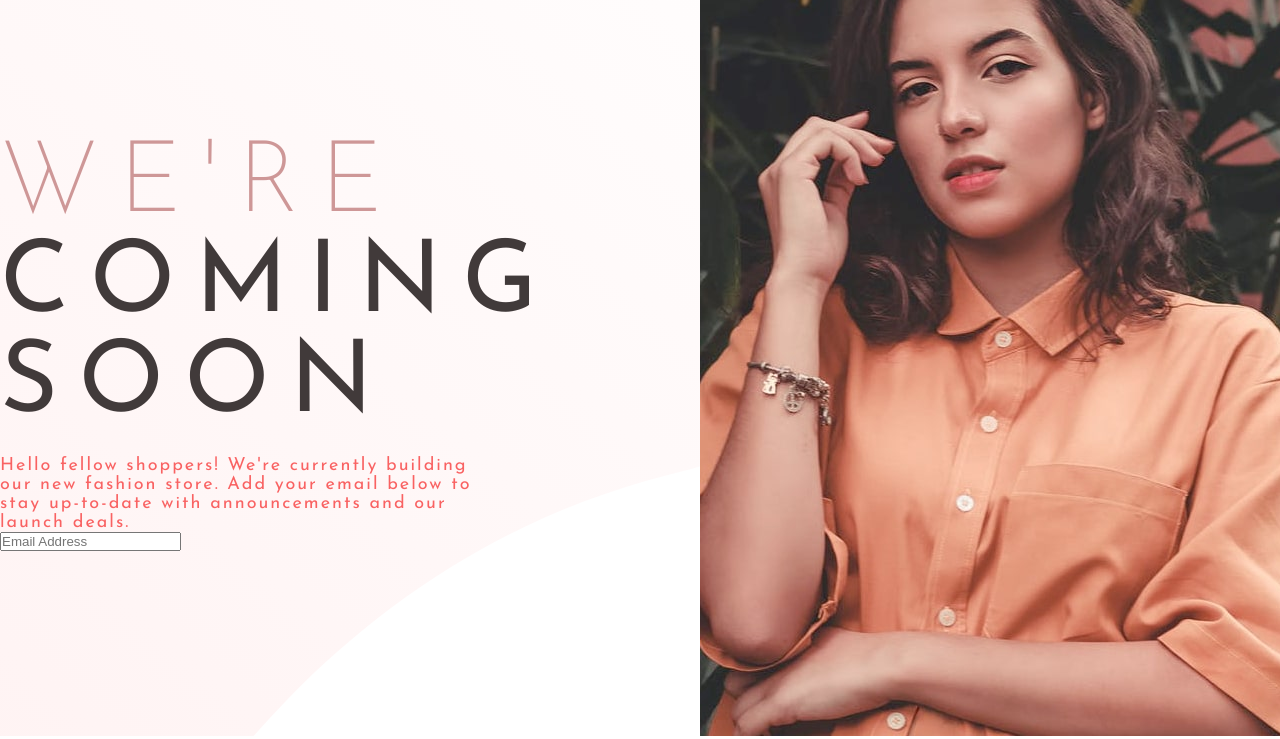
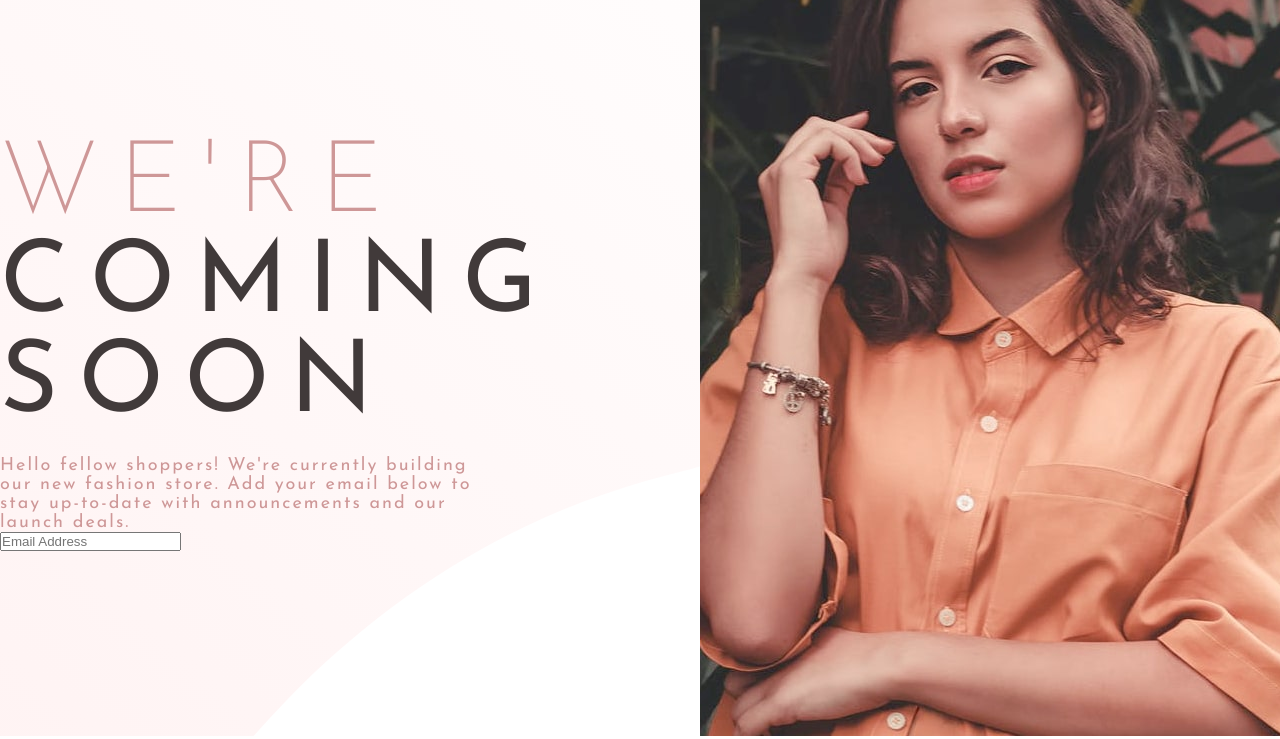
Before and after one commit to MellonFive/front-end-mentor-coming-soon, a plain HTML site: page index.html in a window 1280 px wide. Shown: the part 64-803 px from the top of the page. Drawn offline with Linux system fonts and the light colour scheme.

Commit message:
Change color description

```diff
--- a/src/css/style.css
+++ b/src/css/style.css
@@ -47,6 +47,6 @@ main {
 .container .coming-soon .content .description {
     margin-top: 2rem;
     font-size: 1.8rem;
-    color: var(--Soft-Red);
+    color: var(--Desaturated-Red);
     letter-spacing: .2rem;
 }
```
